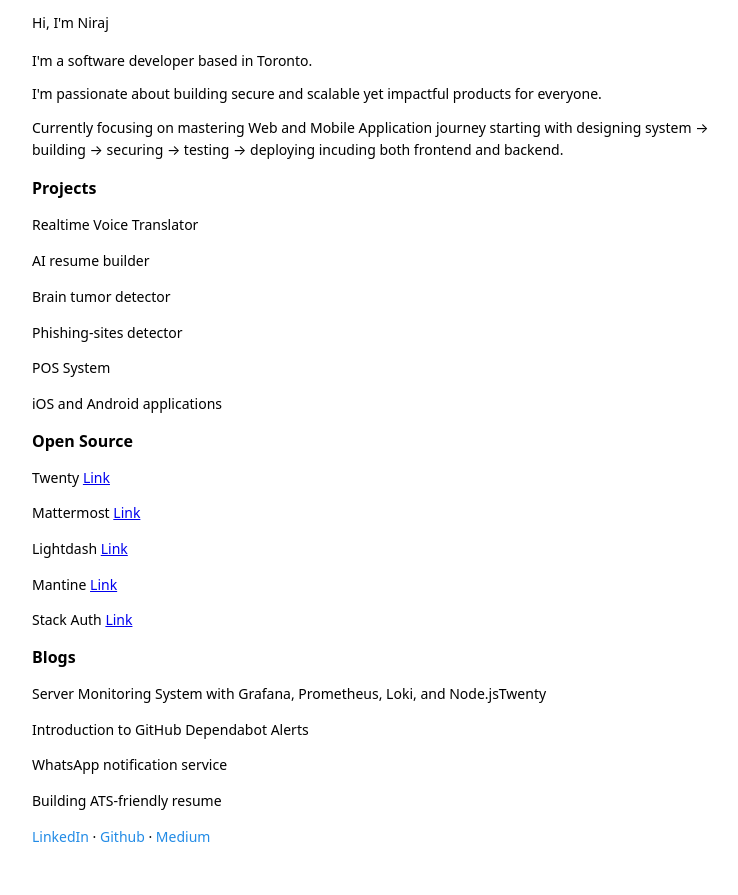
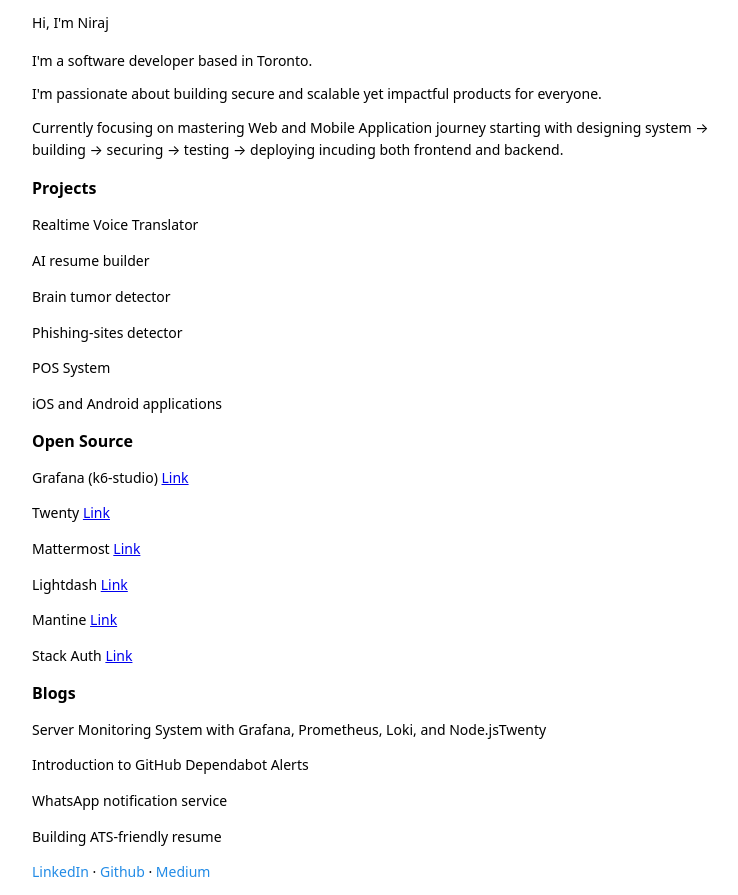
Before and after one commit to fsd-niraj/portfolio, a React (Vite) app: page / in a window 1280 px wide. Shown: the whole page, without its empty margins (264-1002 px from the left). Before the commit the page ends 859 px from the top, so only its background shows below. Built offline with nearby package versions, Linux system fonts and the light colour scheme.

Commit message:
added an open source project

```diff
--- a/src/pages/Home.tsx
+++ b/src/pages/Home.tsx
@@ -26,6 +26,7 @@ export default function Home() {
   ];
 
   const openSource = [
+    { name: "Grafana (k6-studio)", link: "https://github.com/fsd-niraj/k6-studio" },
     { name: "Twenty", link: "https://github.com/fsd-niraj/twenty" },
     { name: "Mattermost", link: "https://github.com/fsd-niraj/mattermost" },
     { name: "Lightdash", link: "https://github.com/fsd-niraj/lightdash" },
```
